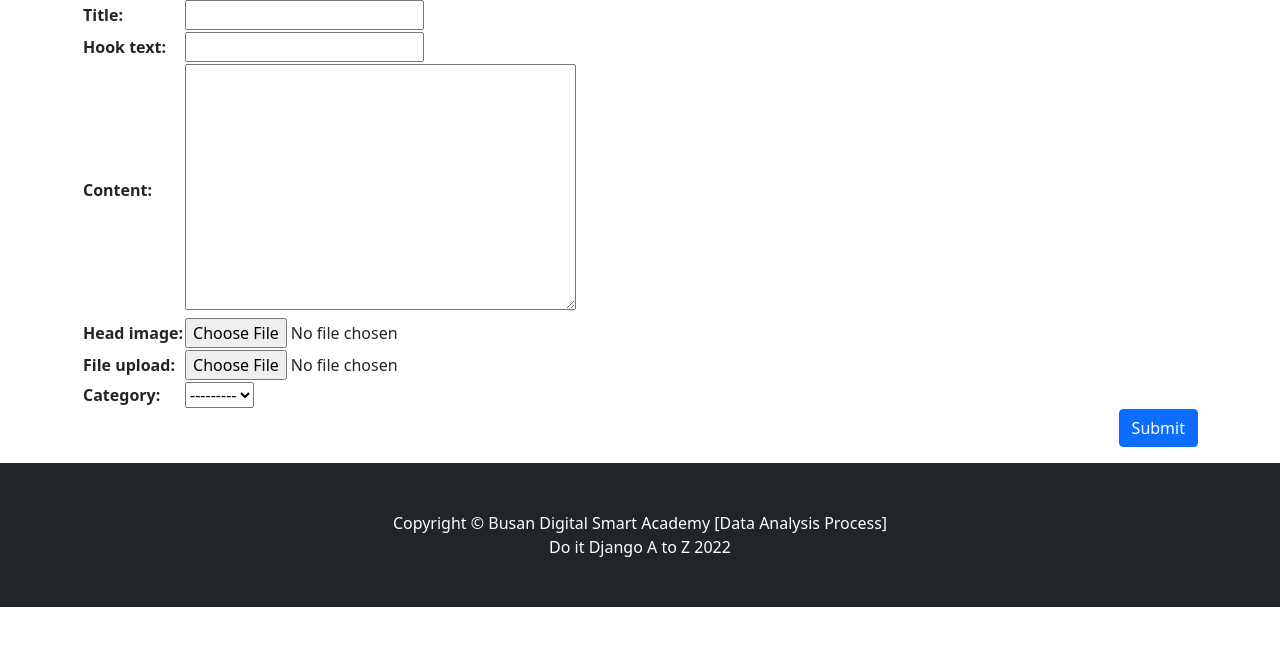
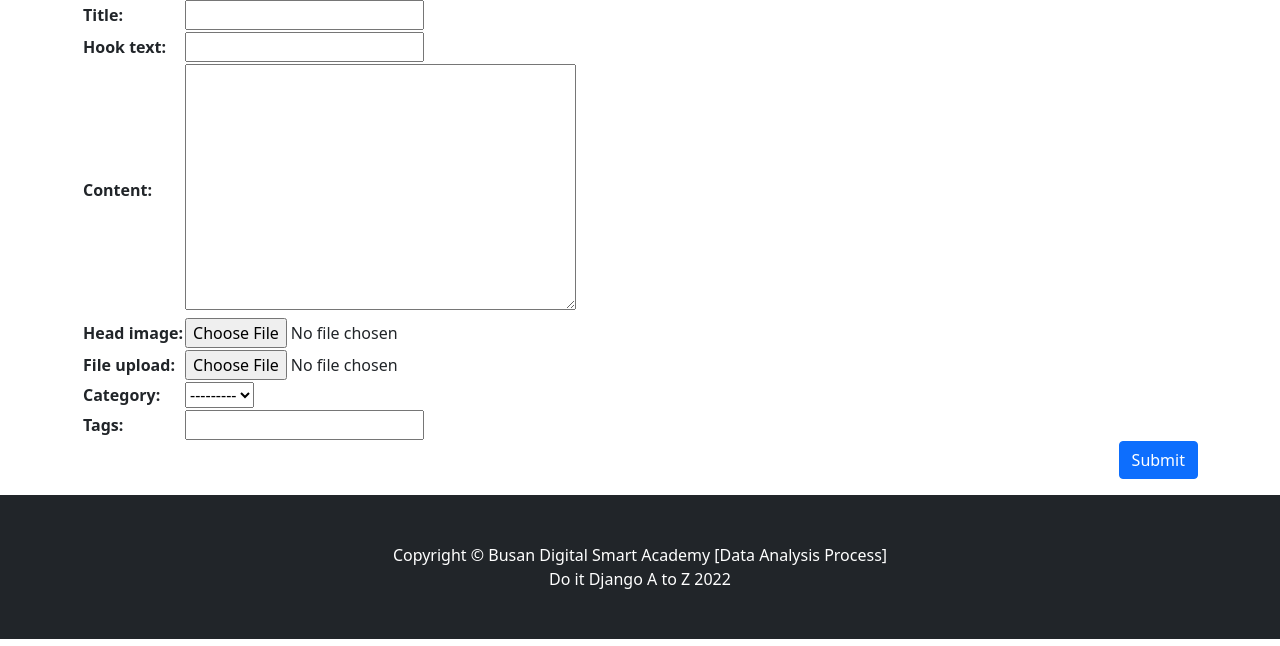
Before and after one commit to Junseokee/Do_it_Django_a_to_z_final, a Django app: page /blog/create_post/ in a window 1280 px wide. Shown: the part 154-800 px from the top of the page. Run offline with Django 4.2, Linux system fonts and the light colour scheme; the visitor is signed in with stand-in values (Sample User, id 1); data that the repository does not hold is empty; some libraries are stand-ins or nearby versions.

Commit message:
포스트를 작성할 때 텍스트로 태그 지정하기

```diff
--- a/blog/templates/blog/post_form.html
+++ b/blog/templates/blog/post_form.html
@@ -9,6 +9,8 @@
   <form method="post" enctype="multipart/form-data">{% csrf_token %}
     <table>
       {{ form }}
+      <th><label for="id_tags_str">Tags:</label></th>
+      <td><input type="text" name="tags_str" id="id_tags_str"></td>
     </table>
     <button type="submit" class="btn btn-primary float-end">Submit</button>
   </form>
--- a/blog/views.py
+++ b/blog/views.py
@@ -3,6 +3,7 @@ from django.views.generic import ListView, DetailView, CreateView, UpdateView
 from django.contrib.auth.mixins import LoginRequiredMixin, UserPassesTestMixin
 from .models import Post, Category, Tag
 from django.core.exceptions import PermissionDenied
+from django.utils.text import slugify
 # Create your views here.
 
 class PostList(ListView):
@@ -25,9 +26,27 @@ class PostCreate(LoginRequiredMixin, UserPassesTestMixin, CreateView):
         current_user = self.request.user
         if current_user.is_authenticated and (current_user.is_staff or current_user.is_superuser):
             form.instance.author = current_user
-            return super(PostCreate, self).form_valid(form)
+            response = super(PostCreate, self).form_valid(form)
+
+            tags_str = self.request.POST.get('tags_str')
+            if tags_str:
+                tags_str = tags_str.strip()
+
+                tags_str = tags_str.replace(',', ';')
+                tags_list = tags_str.split(';')
+
+                for t in tags_list:
+                    t = t.strip()
+                    tag, is_tag_created = Tag.objects.get_or_create(name=t)
+                    if is_tag_created:
+                        tag.slug = slugify(t, allow_unicode=True)
+                        tag.save()
+                    self.object.tags.add(tag)
+                return response
+
         else:
             return redirect('/blog/')
+
 def category_page(request, slug):
     if slug == 'no_category':
         category = '미분류'
```
Also changed, not shown: blog/tests.py (+12 -1 lines).
